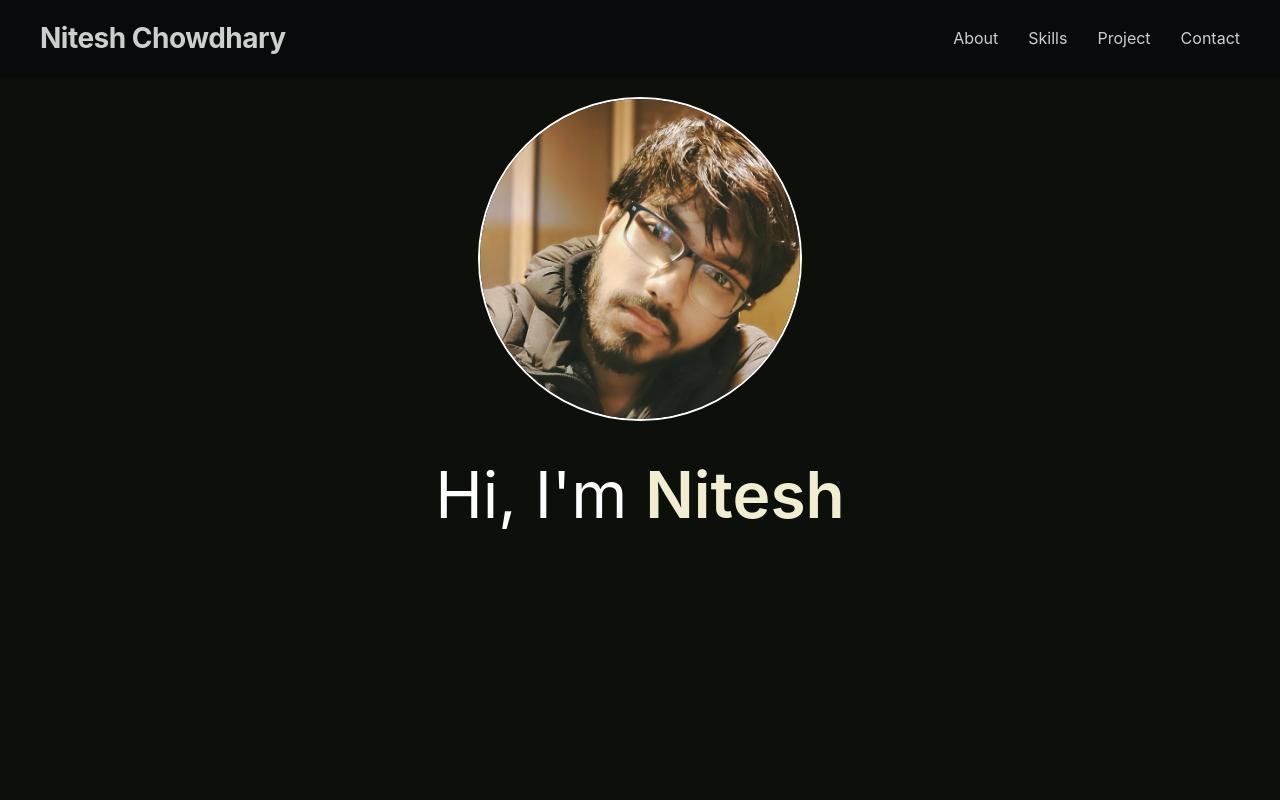
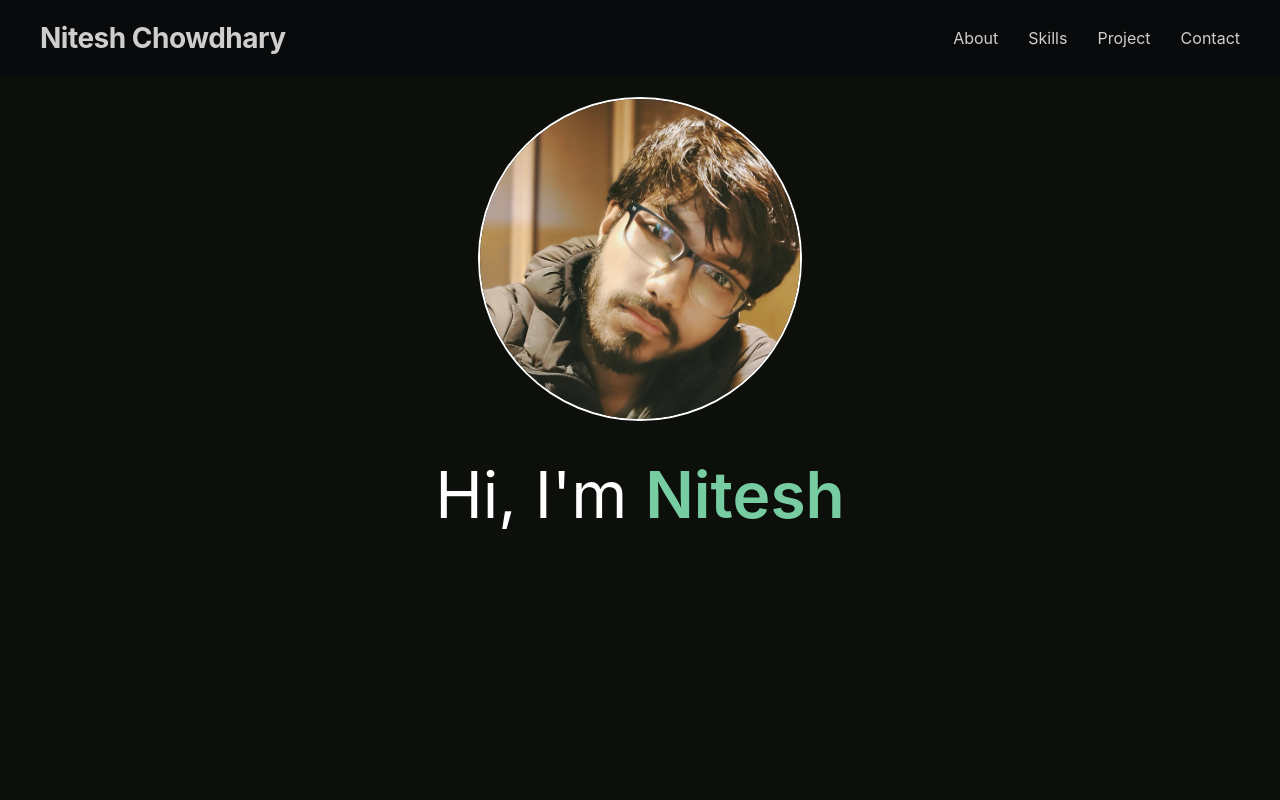
Before and after one commit to Thenitesh143/Nitesh-Portfolio, a React (Create React App) app: page / in a window 1280 px wide. Shown: the top 800 px of the page. Built offline with nearby package versions, Linux system fonts and the light colour scheme.

Commit message:
a tag github link edit

```diff
--- a/src/Pages/About/About.css
+++ b/src/Pages/About/About.css
@@ -2,6 +2,7 @@ section {
   background-color: var(--grey);
   color: #e8e8e9;
   font-family: Montserrat;
+  /* font-family: Georgia,serif; */
   padding-bottom: 30px;
 }
 
@@ -28,7 +29,7 @@ section {
   font-size: 24px;
   margin: 0 0 1.5em;
   min-width: 100%;
-  color: rgba(255, 255, 255, 0.75);
+  color: #77cda1;
 }
 
 @media only screen and (max-width: 600px) {
--- a/src/Pages/Contact/Contact.js
+++ b/src/Pages/Contact/Contact.js
@@ -18,7 +18,7 @@ const Contact = () => {
                         <p>Want to know my journey or would like to chat with me, feel free to contacts</p>
                         <div>
                             <a href="https://www.linkedin.com/in/nitesh-chowdhary-004327249/"><img src={linkedin} alt="" /></a>
-                            <a href="https://github.com/Thenitesh143"><img src={github} alt="" /></a>
+                            <a href="https://github.com/nitesh-github143"><img src={github} alt="" /></a>
                             <a href="https://twitter.com/Niteshtwt143"><img src={twitter} alt="" /></a>
                         </div>
                     </div>
--- a/src/Pages/Home/Home.css
+++ b/src/Pages/Home/Home.css
@@ -31,7 +31,7 @@ main {
 
 .name {
   font-weight: 620;
-  color: #f0edd1;
+  color: #77cda1;
 }
 
 @media only screen and (max-width: 1200px) and (min-width: 701px) {
--- a/src/Pages/Project/Project.css
+++ b/src/Pages/Project/Project.css
@@ -1,5 +1,5 @@
 .project-container {
-  color: white;
+  color: #77cda1;
   background-color: var(--grey);
   padding: 0 0 50px 0;
 }
```
